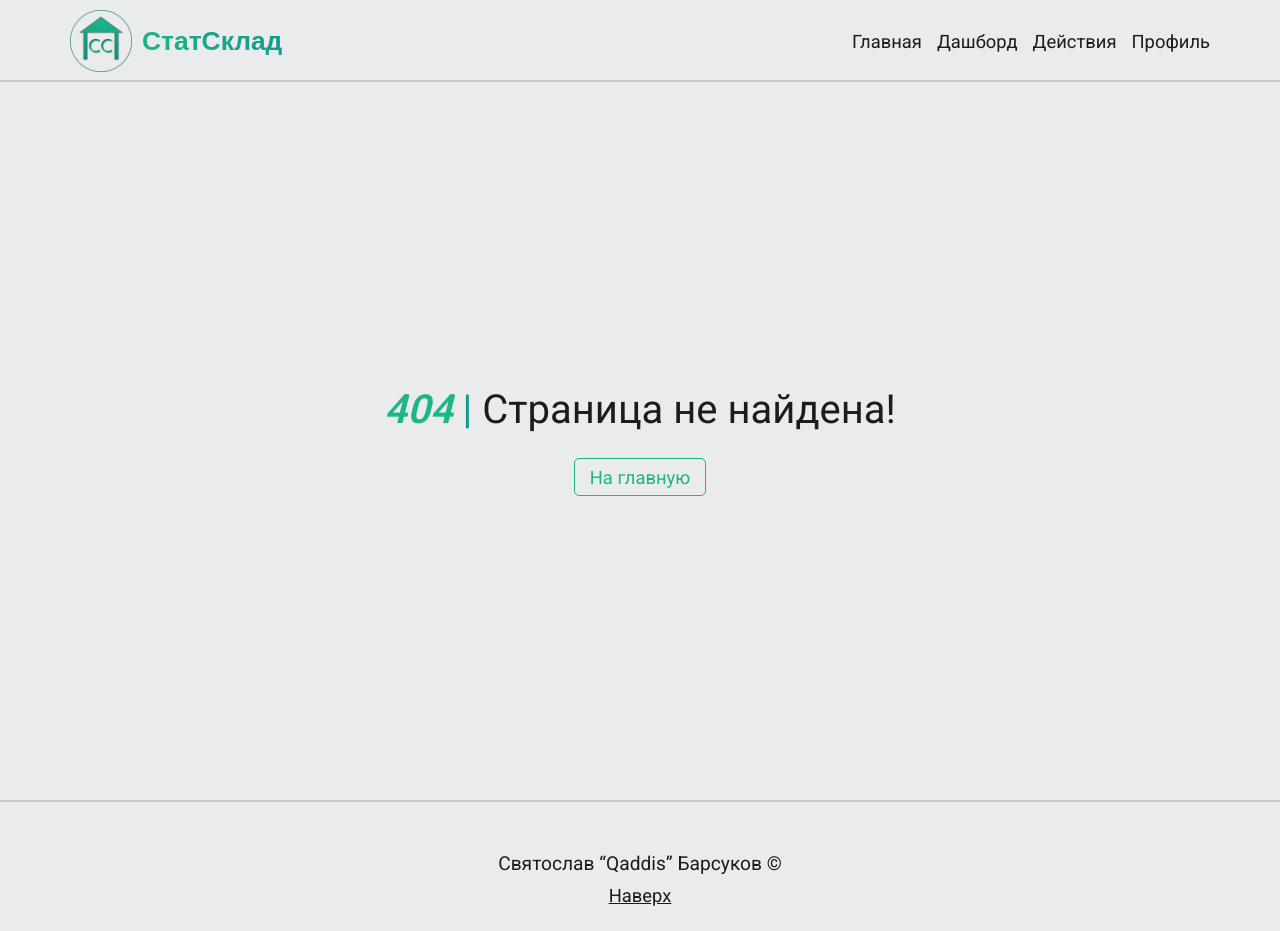
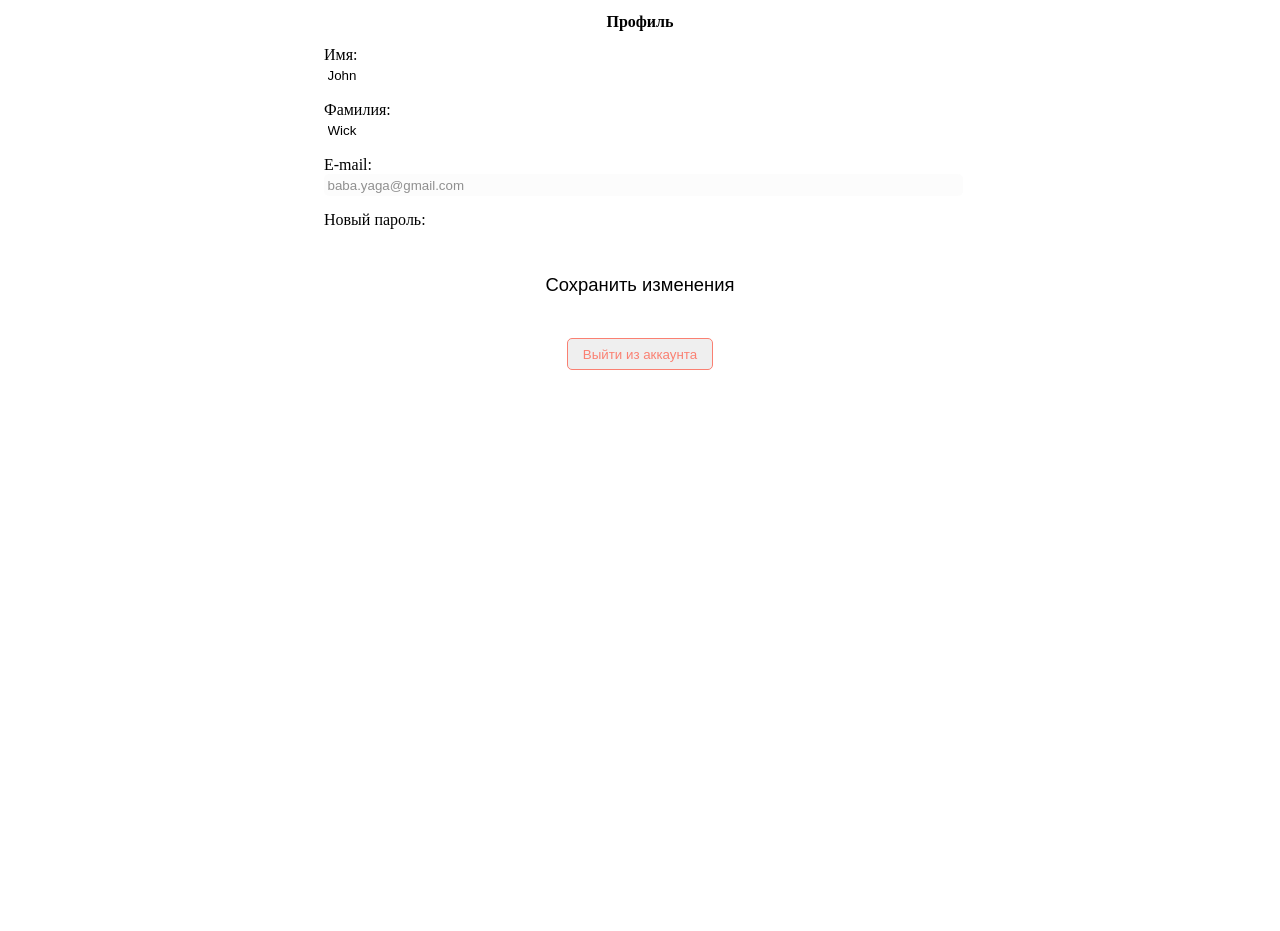
Before and after one commit to Qaddis/stat-sklad, a Next.js app in the folder frontend/: page /UserPage in a window 1280 px wide. Before the commit this address had no page. After the commit the page ends 800 px from the top, so only its background shows below. Built offline with nearby package versions, Linux system fonts and the light colour scheme; a web font is replaced by a local one.

Commit message:
Frontend: add User page

```diff
--- /dev/null
+++ b/frontend/src/data/user.data.ts
@@ -0,0 +1,9 @@
+import { type IUser, RolesEnum } from "@/types/user.types"
+
+export const user: IUser = {
+	id: "id-u-123",
+	first_name: "John",
+	second_name: "Wick",
+	email: "baba.yaga@gmail.com",
+	role: RolesEnum.BOOKER
+}
--- /dev/null
+++ b/frontend/src/pages/UserPage.module.scss
@@ -0,0 +1,80 @@
+.user-info {
+	width: max(450px, 50%);
+	margin: 0 auto 35px;
+
+	display: flex;
+	flex-direction: column;
+	align-items: center;
+	gap: 15px;
+
+	.inp-with-label {
+		width: 100%;
+		display: flex;
+		flex-direction: column;
+	}
+
+	&__field {
+		width: 100%;
+		border: 1px solid var(--text-color);
+		border-radius: 5px;
+		padding: 3.5px;
+
+		transition: border-color 0.2s;
+
+		&:focus {
+			border-color: var(--secondary-color);
+		}
+
+		&:disabled {
+			opacity: 0.65;
+			cursor: not-allowed;
+		}
+	}
+
+	&__label {
+	}
+}
+
+.save_profile-btn {
+	font-size: 1.15rem;
+	padding: 7.5px 15px;
+	border: 3px solid var(--primary-color);
+	border-radius: 5px;
+	color: var(--main-color);
+	background-color: var(--primary-color);
+
+	transition-property: border-color, background-color, translate, opacity;
+	transition-duration: 0.2s, 0.2s, 0.15s, 0.15s;
+
+	&:hover {
+		border-color: var(--secondary-color);
+		background-color: var(--secondary-color);
+	}
+
+	&:active {
+		translate: 0 2px;
+		opacity: 0.75;
+	}
+}
+
+.logout-btn {
+	display: block;
+	margin: 0 auto;
+	padding: 7.5px 15px;
+	border: 1px solid salmon;
+	border-radius: 5px;
+	color: salmon;
+
+	transition-property: color, background-color, opacity, translate;
+	transition-duration: 0.2s, 0.2s, 0.15s, 0.15s;
+
+	&:hover {
+		background-color: salmon;
+		color: var(--main-color);
+	}
+
+	&:active {
+		opacity: 0.75;
+		translate: 0 2px;
+	}
+}
--- /dev/null
+++ b/frontend/src/pages/UserPage.tsx
@@ -0,0 +1,83 @@
+import PageHeader from "@/components/ui/PageHeader"
+import { user } from "@/data/user.data"
+
+import styles from "./UserPage.module.scss"
+
+export default function UserPage() {
+	return (
+		<div className={styles.page}>
+			<PageHeader>Профиль</PageHeader>
+
+			<section className={styles.content}>
+				<form className={styles["user-info"]}>
+					<div className={styles["inp-with-label"]}>
+						<label
+							className={styles["user-info__label"]}
+							htmlFor="first-name-field"
+						>
+							Имя:
+						</label>
+
+						<input
+							defaultValue={user.first_name}
+							className={styles["user-info__field"]}
+							type="text"
+							id="first-name-field"
+						/>
+					</div>
+
+					<div className={styles["inp-with-label"]}>
+						<label
+							className={styles["user-info__label"]}
+							htmlFor="second-name-field"
+						>
+							Фамилия:
+						</label>
+
+						<input
+							defaultValue={user.second_name}
+							className={styles["user-info__field"]}
+							type="text"
+							id="second-name-field"
+						/>
+					</div>
+
+					<div className={styles["inp-with-label"]}>
+						<label className={styles["user-info__label"]} htmlFor="email-field">
+							E-mail:
+						</label>
+
+						<input
+							defaultValue={user.email}
+							className={styles["user-info__field"]}
+							type="text"
+							id="email-field"
+							disabled
+						/>
+					</div>
+
+					<div className={styles["inp-with-label"]}>
+						<label
+							className={styles["user-info__label"]}
+							htmlFor="password-field"
+						>
+							Новый пароль:
+						</label>
+
+						<input
+							className={styles["user-info__field"]}
+							type="password"
+							id="password-field"
+						/>
+					</div>
+
+					<button className={styles["save_profile-btn"]}>
+						Сохранить изменения
+					</button>
+				</form>
+
+				<button className={styles["logout-btn"]}>Выйти из аккаунта</button>
+			</section>
+		</div>
+	)
+}
--- a/frontend/src/types/products.types.ts
+++ b/frontend/src/types/products.types.ts
@@ -2,7 +2,7 @@ export interface IProduct {
 	id: string
 	name: string
 	quantity: number
-	units: UnitsEnum
+	units: keyof typeof UnitsEnum
 	lastSupply: string
 }
 
--- /dev/null
+++ b/frontend/src/types/user.types.ts
@@ -0,0 +1,14 @@
+export const enum RolesEnum {
+	ADMIN = "ADMIN",
+	COOK = "COOK",
+	BOOKER = "BOOKER",
+	WAITER = "WAITER"
+}
+
+export interface IUser {
+	id: string
+	first_name: string
+	second_name: string
+	email: string
+	role: keyof typeof RolesEnum
+}
```
Also changed, not shown: frontend/src/app/user/page.tsx (+9 -1 lines).
